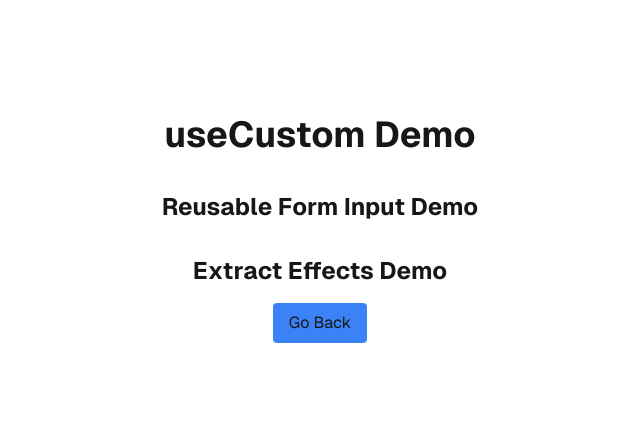
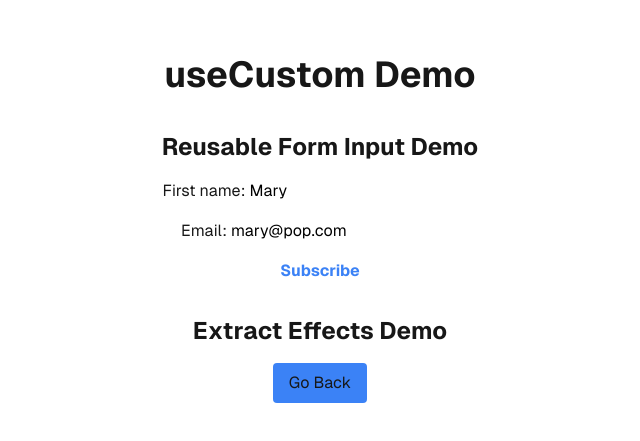
Before and after one commit to AvrilMaleham/react_hooks, a Next.js app: page /useCustom in a window 1280 px wide. Shown: the part 181-622 px from the top of the page, without its empty margins (320-960 px from the left). Built offline with nearby package versions, Linux system fonts and the light colour scheme.

Commit message:
feat: useCustom demo one

```diff
--- a/src/components/useCustomDemoOne.tsx
+++ b/src/components/useCustomDemoOne.tsx
@@ -1,11 +1,34 @@
-
+import { useState } from "react";
+import { useFormInput } from "../hooks/useFormInput";
 
 export default function UseCustomDemoOne() {
+  const [status, setStatus] = useState("");
 
-    return (
+  // use our custom hook instead of useState directly
+  const [nameInputProps, resetName] = useFormInput("Mary");
+  const [emailInputProps, resetEmail] = useFormInput("mary@pop.com");
+
+  function handleSubscribe() {
+    resetName();
+    resetEmail();
+    setStatus("Thanks for subscribing!");
+  }
+
+  return (
+    <div className="flex flex-col items-center justify-center">
+      <h2 className="text-2xl font-bold m-4">Reusable Form Input Demo</h2>
+
       <div className="flex flex-col items-center justify-center">
-        <h2 className="text-2xl font-bold m-4">Reusable Form Input Demo</h2>
+        <label className="mb-4">
+          First name: <input     className="text-black" {...nameInputProps} />
+        </label>
+        <label className="mb-4">
+          Email: <input     className="text-black" {...emailInputProps} />
+        </label>
 
+        <button className="mb-4 text-blue-500 font-bold hover:text-blue-600" onClick={handleSubscribe}>Subscribe</button>
+        <div >{status}</div>
       </div>
-    );
-  }
+    </div>
+  );
+}
--- /dev/null
+++ b/src/hooks/useFormInput.tsx
@@ -0,0 +1,28 @@
+import { useState } from "react";
+
+import { type UseFormInputReturn } from "@/types/useCustomTypes";
+
+export function useFormInput(
+  initialValue: string
+): UseFormInputReturn {
+  // our custom hook still uses useState internally
+  const [value, setValue] = useState(initialValue);
+
+  // generic handler function to update state
+  function handleChange(e: React.ChangeEvent<HTMLInputElement>) {
+    setValue(e.target.value);
+  }
+
+  // generic function to reset input value
+  const reset = () => setValue("");
+
+  // object containing the state value and handler function
+  // can be unpacked to set as props for input element
+  const inputProps = {
+    value: value,
+    onChange: handleChange,
+  };
+
+  // returns data to be used by a component
+  return [inputProps, reset];
+}
--- /dev/null
+++ b/src/types/useCustomTypes.ts
@@ -0,0 +1,4 @@
+export type UseFormInputReturn = [
+    { value: string; onChange: (e: React.ChangeEvent<HTMLInputElement>) => void },
+    () => void
+  ];
```
